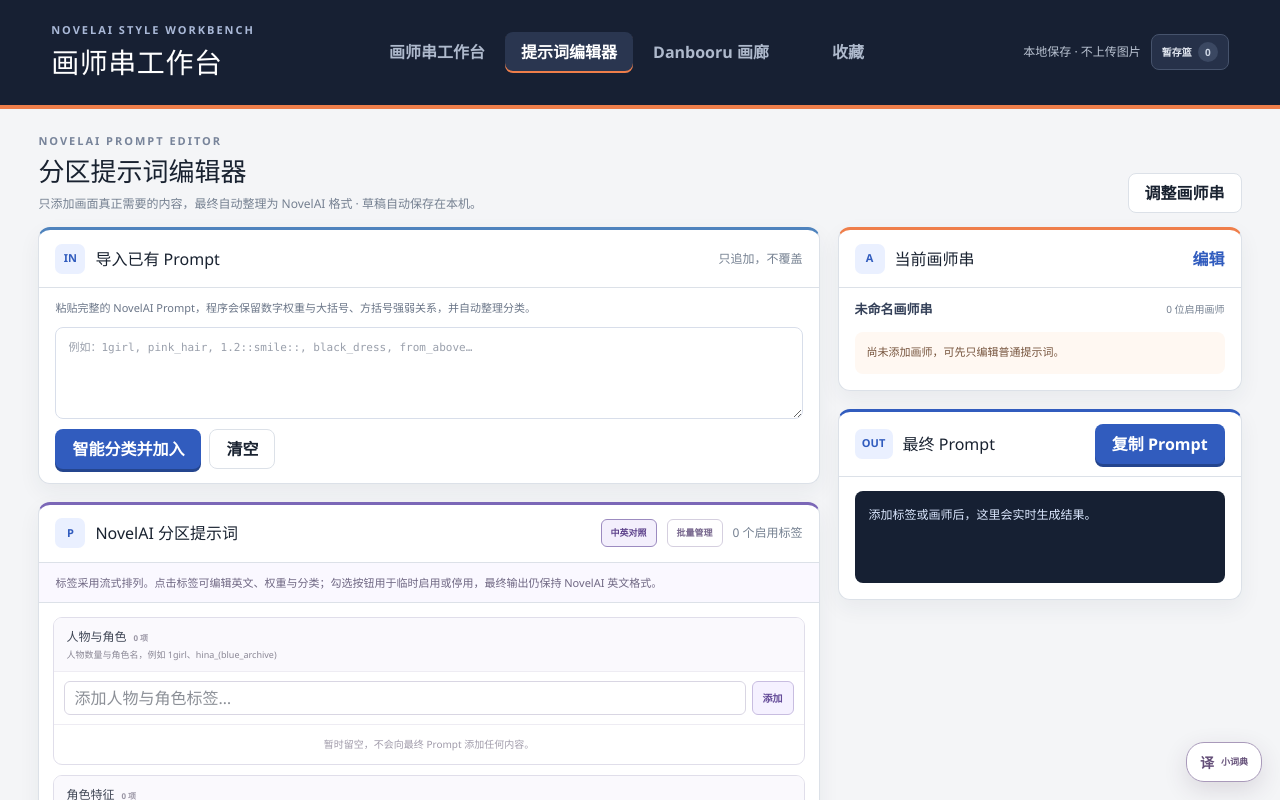
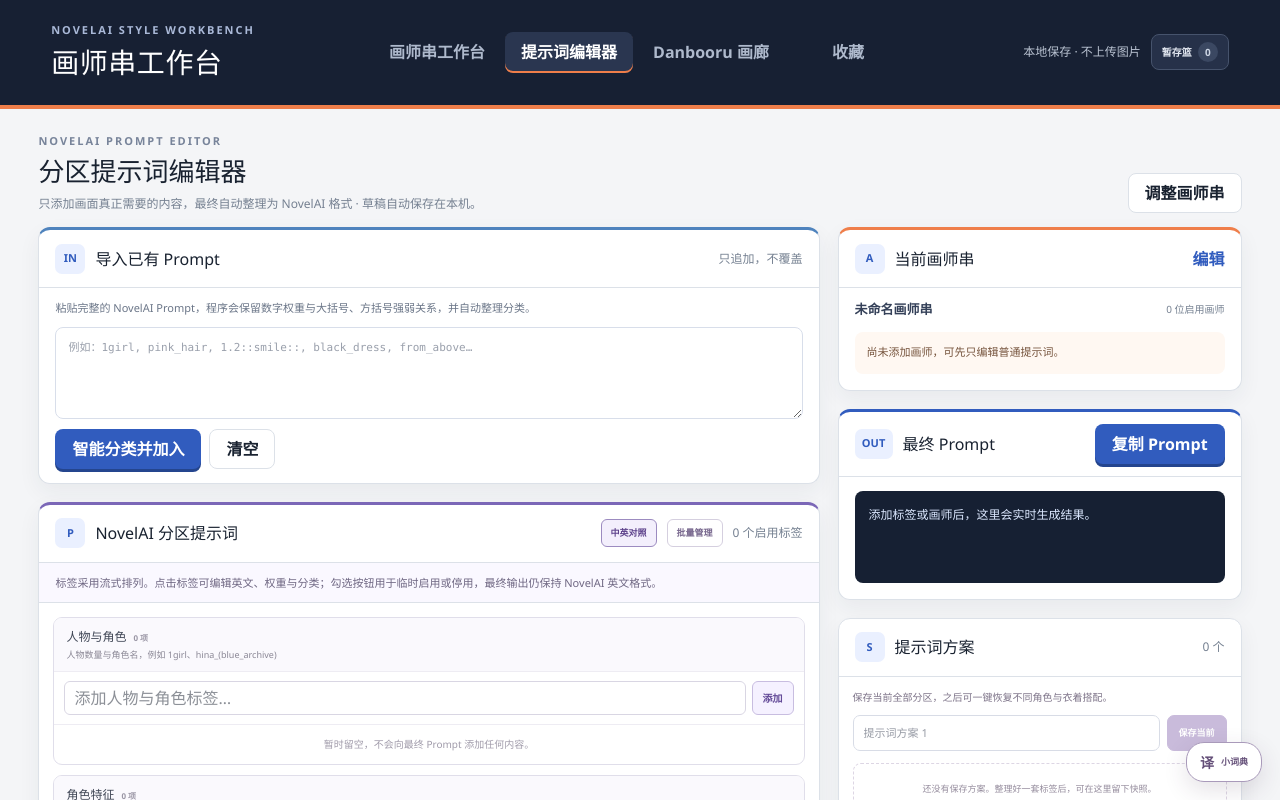
Before and after one commit to Autumn0602shoko/nai-style-workbench, a Next.js app: page / in a window 1280 px wide. Both pictures are taken after a click on the button "提示词编辑器". Shown: the top 800 px of the page. Built offline with nearby package versions, Linux system fonts and the light colour scheme.

Commit message:
feat: add prompt preset snapshots

```diff
--- a/app/globals.css
+++ b/app/globals.css
@@ -200,6 +200,21 @@
 .prompt-page-grid { display:grid; grid-template-columns:minmax(560px,1.45fr) minmax(330px,.75fr); gap:18px; align-items:start; }
 .prompt-page-main,.prompt-page-side { display:grid; gap:18px; min-width:0; }
 .prompt-page-side { position:sticky; top:18px; }
+.prompt-preset-panel>p { margin:0; padding:12px 14px 0; color:#7d7388; font-size:10px; line-height:1.6; }
+.prompt-preset-create { display:grid; grid-template-columns:minmax(0,1fr) auto; gap:7px; padding:10px 14px 12px; }
+.prompt-preset-create input { min-width:0; height:36px; padding:0 10px; border:1px solid #d8dce6; border-radius:7px; background:#fff; color:#30384b; font-size:11px; }
+.prompt-preset-create button { min-height:36px; padding:0 11px; border:1px solid #7957a6; border-radius:7px; background:#7957a6; color:#fff; font-size:9px; font-weight:800; }
+.prompt-preset-create button:disabled { opacity:.4; }
+.prompt-preset-list { display:grid; gap:7px; max-height:310px; overflow:auto; padding:0 14px 14px; }
+.prompt-preset-list article { display:grid; gap:8px; padding:10px; border:1px solid #e1dce8; border-radius:8px; background:#fbf9fd; }
+.prompt-preset-list article>div:first-child { display:flex; flex-direction:column; gap:3px; min-width:0; }
+.prompt-preset-list strong { overflow:hidden; color:#4c4259; font-size:11px; text-overflow:ellipsis; white-space:nowrap; }
+.prompt-preset-list span { color:#92899c; font-size:8px; }
+.prompt-preset-list article>div:last-child { display:flex; gap:6px; }
+.prompt-preset-list button { min-height:27px; padding:0 8px; border:1px solid #d8d3df; border-radius:6px; background:#fff; color:#71687a; font-size:8px; font-weight:800; }
+.prompt-preset-list button.apply { border-color:#b8c9e8; color:#315cbe; }
+.prompt-preset-list button.remove { margin-left:auto; border-color:#ead4d1; color:#ad615a; }
+.prompt-preset-empty { padding:18px 10px; border:1px dashed #ddd6e4; border-radius:8px; color:#958c9d; font-size:9px; line-height:1.6; text-align:center; }
 .prompt-import-panel { border-top:3px solid #4f83bd; }
 .prompt-import-panel>p { margin:0; padding:11px 16px 0; color:#6b7688; font-size:11px; line-height:1.6; }
 .prompt-import-panel>textarea { display:block; width:calc(100% - 32px); min-height:92px; margin:10px 16px; padding:11px 12px; resize:vertical; border:1px solid #d8deea; border-radius:8px; color:#354159; font:11px/1.65 Consolas,monospace; }
--- a/app/page.tsx
+++ b/app/page.tsx
@@ -5,6 +5,7 @@
 import { importPromptTags, normalizePromptSections, normalizeVisiblePromptSections } from "./prompt-import";
 import { basicPromptSections, createEmptyPromptSections, createPromptTags, formatNegativePrompt, formatPromptSections, PromptSectionEditor, PromptSectionId, PromptSections } from "./prompt-section-editor";
 import { addTagsToActivePromptBasket, countAllPromptBasketTags, countPromptBasketTags, createPromptBasketState, getActivePromptBasket, normalizePromptBasketState, PromptBasketGroups, PromptBasketState, updateActivePromptBasketGroups } from "./prompt-baskets";
+import { clonePromptSections, countPromptPresetTags, createPromptPreset, normalizePromptPresetState, PromptPreset } from "./prompt-presets";
 import { createWeightExperiments } from "./weight-experiments";
 
 type Artist = { id: string; name: string; weight: number; enabled: boolean; locked?: boolean };
@@ -98,6 +99,8 @@
   const [activeCombo, setActiveCombo] = useState<string[]>([]);
   const [promptBasket, setPromptBasket] = useState<PromptBasketState>(createPromptBasketState);
   const [basketOpen, setBasketOpen] = useState(false);
+  const [promptPresets, setPromptPresets] = useState<PromptPreset[]>([]);
+  const [promptPresetName, setPromptPresetName] = useState("");
   const [activeView, setActiveView] = useState<"workbench" | "prompt" | "danbooru" | "favorites">("workbench");
   const [favorites, setFavorites] = useState<DanbooruPost[]>([]);
   const [focusedPost, setFocusedPost] = useState<DanbooruPost | null>(null);
@@ -149,6 +152,7 @@
     }
     try { setFavorites(JSON.parse(localStorage.getItem("nai-style-favorites") || "[]")); } catch { setFavorites([]); }
     try { setPromptBasket(normalizePromptBasketState(JSON.parse(localStorage.getItem("nai-prompt-basket") || "{}"))); } catch { setPromptBasket(createPromptBasketState()); }
+    try { setPromptPresets(normalizePromptPresetState(JSON.parse(localStorage.getItem("nai-prompt-presets") || "{}")).presets); } catch { setPromptPresets([]); }
     try {
       const draft = JSON.parse(localStorage.getItem("nai-workbench-draft") || "null") as WorkbenchDraft | null;
       if (draft?.version === 1 && draft.promptSections && Array.isArray(draft.visiblePromptSections)) {
@@ -222,6 +226,39 @@
       .map((artist) => `${formatWeight(weights[artists.indexOf(artist)])}::artist:${artist.name}::`)
       .join(", ");
     return [formatPromptSections(promptSections), artistPart, suffix.trim()].filter(Boolean).join(", ");
+  };
+
+  const persistPromptPresets = (next: PromptPreset[]) => {
+    setPromptPresets(next);
+    localStorage.setItem("nai-prompt-presets", JSON.stringify({ version: 1, presets: next }));
+  };
+
+  const savePromptPreset = () => {
+    const tagCount = Object.values(promptSections).reduce((total, tags) => total + tags.length, 0);
+    if (!tagCount) return;
+    const name = promptPresetName.trim() || `提示词方案 ${promptPresets.length + 1}`;
+    const preset = createPromptPreset(name, promptSections, visiblePromptSections);
+    persistPromptPresets([preset, ...promptPresets]);
+    setPromptPresetName("");
+    setNotice(`已保存提示词方案「${preset.name}」`);
+  };
+
+  const applyPromptPreset = (preset: PromptPreset) => {
+    setPromptSections(clonePromptSections(preset.sections));
+    setVisiblePromptSections([...preset.visibleSections]);
+    setNotice(`已应用提示词方案「${preset.name}」`);
+  };
+
+  const overwritePromptPreset = (preset: PromptPreset) => {
+    const updated = createPromptPreset(preset.name, promptSections, visiblePromptSections, preset.id);
+    updated.createdAt = preset.createdAt;
+    persistPromptPresets(promptPresets.map((item) => item.id === preset.id ? updated : item));
+    setNotice(`已用当前标签覆盖「${preset.name}」`);
+  };
+
+  const removePromptPreset = (preset: PromptPreset) => {
+    persistPromptPresets(promptPresets.filter((item) => item.id !== preset.id));
+    setNotice(`已删除提示词方案「${preset.name}」`);
   };
 
   const parse = () => {
@@ -754,6 +791,12 @@
               <pre>{prompt || "添加标签或画师后，这里会实时生成结果。"}</pre>
               {negativePrompt && <><div className="negative-label">Undesired Content</div><pre className="negative-output">{negativePrompt}</pre></>}
             </section>
+            <section className="panel prompt-preset-panel">
+              <div className="panel-heading"><div><span className="step">S</span><h2>提示词方案</h2></div><span className="counter">{promptPresets.length} 个</span></div>
+              <p>保存当前全部分区，之后可一键恢复不同角色与衣着搭配。</p>
+              <div className="prompt-preset-create"><input value={promptPresetName} maxLength={40} onChange={(event) => setPromptPresetName(event.target.value)} onKeyDown={(event) => { if (event.key === "Enter") savePromptPreset(); }} placeholder={`提示词方案 ${promptPresets.length + 1}`} /><button disabled={!Object.values(promptSections).some((tags) => tags.length)} onClick={savePromptPreset}>保存当前</button></div>
+              <div className="prompt-preset-list">{promptPresets.length ? promptPresets.map((preset) => <article key={preset.id}><div><strong>{preset.name}</strong><span>{countPromptPresetTags(preset)} 个标签 · {new Date(preset.updatedAt).toLocaleDateString("zh-CN")}</span></div><div><button className="apply" onClick={() => applyPromptPreset(preset)}>应用</button><button onClick={() => overwritePromptPreset(preset)}>覆盖</button><button className="remove" onClick={() => removePromptPreset(preset)}>删除</button></div></article>) : <div className="prompt-preset-empty">还没有保存方案。整理好一套标签后，可在这里留下快照。</div>}</div>
+            </section>
           </aside>
         </div>
       </section>}
--- /dev/null
+++ b/app/prompt-presets.ts
@@ -0,0 +1,81 @@
+import type { PromptSectionId, PromptSections, PromptTag } from "./prompt-section-editor";
+
+export type PromptPreset = {
+  id: string;
+  name: string;
+  sections: PromptSections;
+  visibleSections: PromptSectionId[];
+  createdAt: number;
+  updatedAt: number;
+};
+
+export type PromptPresetState = {
+  version: 1;
+  presets: PromptPreset[];
+};
+
+const sectionIds: PromptSectionId[] = ["character", "features", "clothing", "action", "composition", "scene", "quality", "other", "negative"];
+const sectionIdSet = new Set<PromptSectionId>(sectionIds);
+const makeId = () => Math.random().toString(36).slice(2, 10);
+
+const cleanTag = (source: unknown): PromptTag | null => {
+  if (!source || typeof source !== "object" || Array.isArray(source)) return null;
+  const tag = source as Partial<PromptTag>;
+  const text = typeof tag.text === "string" ? tag.text.trim() : "";
+  if (!text) return null;
+  const weight = Number(tag.weight);
+  return {
+    id: typeof tag.id === "string" && tag.id ? tag.id : makeId(),
+    text: text.slice(0, 300),
+    weight: Number.isFinite(weight) ? Math.max(-9, Math.min(9, weight)) : 1,
+    enabled: tag.enabled !== false,
+  };
+};
+
+export const clonePromptSections = (source: unknown): PromptSections => {
+  const record = source && typeof source === "object" && !Array.isArray(source) ? source as Partial<PromptSections> : {};
+  return Object.fromEntries(sectionIds.map((id) => [id, (Array.isArray(record[id]) ? record[id] : []).map(cleanTag).filter(Boolean)])) as PromptSections;
+};
+
+export const normalizePresetVisibleSections = (source: unknown): PromptSectionId[] => {
+  if (!Array.isArray(source)) return ["character", "features", "clothing", "action"];
+  const visible = [...new Set(source.filter((id): id is PromptSectionId => typeof id === "string" && sectionIdSet.has(id as PromptSectionId)))];
+  return visible.length ? visible : ["character", "features", "clothing", "action"];
+};
+
+export const createPromptPreset = (name: string, sections: PromptSections, visibleSections: PromptSectionId[], id = `preset-${Date.now()}-${makeId()}`): PromptPreset => {
+  const now = Date.now();
+  return {
+    id,
+    name: name.trim().slice(0, 40) || "未命名方案",
+    sections: clonePromptSections(sections),
+    visibleSections: normalizePresetVisibleSections(visibleSections),
+    createdAt: now,
+    updatedAt: now,
+  };
+};
+
+export const createPromptPresetState = (): PromptPresetState => ({ version: 1, presets: [] });
+
+export function normalizePromptPresetState(source: unknown): PromptPresetState {
+  if (!source || typeof source !== "object" || Array.isArray(source)) return createPromptPresetState();
+  const record = source as Partial<PromptPresetState>;
+  if (record.version !== 1 || !Array.isArray(record.presets)) return createPromptPresetState();
+  const presets = record.presets.flatMap((sourcePreset, index) => {
+    if (!sourcePreset || typeof sourcePreset !== "object" || Array.isArray(sourcePreset)) return [];
+    const preset = sourcePreset as Partial<PromptPreset>;
+    const createdAt = Number(preset.createdAt);
+    const updatedAt = Number(preset.updatedAt);
+    return [{
+      id: typeof preset.id === "string" && preset.id ? preset.id : `preset-${index + 1}`,
+      name: typeof preset.name === "string" && preset.name.trim() ? preset.name.trim().slice(0, 40) : `提示词方案 ${index + 1}`,
+      sections: clonePromptSections(preset.sections),
+      visibleSections: normalizePresetVisibleSections(preset.visibleSections),
+      createdAt: Number.isFinite(createdAt) ? createdAt : Date.now(),
+      updatedAt: Number.isFinite(updatedAt) ? updatedAt : Number.isFinite(createdAt) ? createdAt : Date.now(),
+    }];
+  });
+  return { version: 1, presets: presets.slice(0, 100) };
+}
+
+export const countPromptPresetTags = (preset: PromptPreset) => Object.values(preset.sections).reduce((total, tags) => total + tags.length, 0);
--- a/package.json
+++ b/package.json
@@ -1,6 +1,6 @@
 {
   "name": "nai-style-workbench",
-  "version": "0.18.0",
+  "version": "0.19.0",
   "description": "用于解析、调整和收藏 NovelAI 画师串的本地桌面工作台。",
   "author": "Autumn0602shoko",
   "private": true,
@@ -12,7 +12,7 @@
     "dev": "vinext dev",
     "build": "vinext build",
     "start": "vinext start",
-    "test": "pnpm run build && node --experimental-strip-types --test tests/artist-parser.test.ts tests/prompt-baskets.test.ts tests/prompt-import.test.ts tests/tag-translation.test.ts tests/translation-lookup.test.ts tests/weight-experiments.test.ts tests/rendered-html.test.mjs",
+    "test": "pnpm run build && node --experimental-strip-types --test tests/artist-parser.test.ts tests/prompt-baskets.test.ts tests/prompt-presets.test.ts tests/prompt-import.test.ts tests/tag-translation.test.ts tests/translation-lookup.test.ts tests/weight-experiments.test.ts tests/rendered-html.test.mjs",
     "lint": "eslint . --ignore-pattern dist --ignore-pattern .next",
     "db:generate": "drizzle-kit generate",
     "desktop:build": "vite build --config desktop.vite.config.ts",
```
Also changed, not shown: 2 other files (tests, documents, lock files or other folders).
